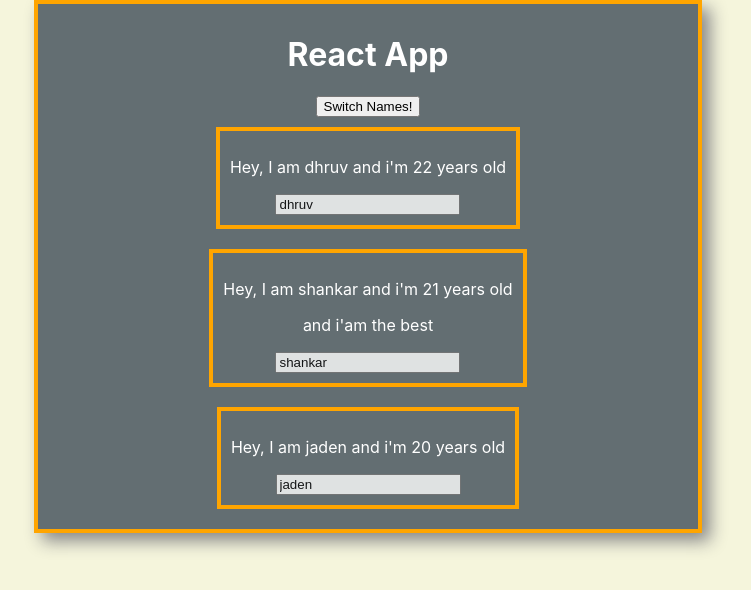
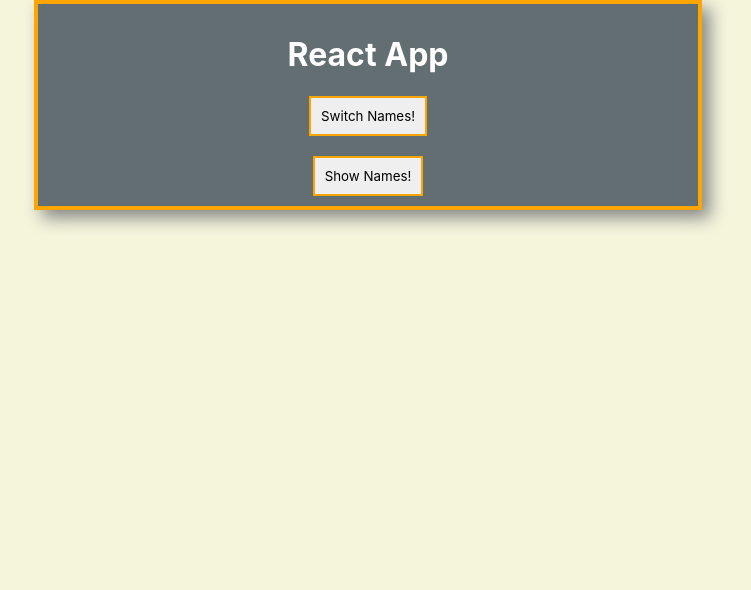
Before and after one commit to prajat/ReactJs-by-Noob, a React (Create React App) app in the folder react-noobapp/: page / in a window 1280 px wide. Shown: the top 590 px of the page, without its empty margins (272-1023 px from the left). Built offline with nearby package versions, Linux system fonts and the light colour scheme.

Commit message:
show persons button added

```diff
--- a/react-noobapp/src/App.js
+++ b/react-noobapp/src/App.js
@@ -8,7 +8,8 @@
       {name:'dhruv',age:'22'},
       {name:'shankar',age:'21'},
       {name:'jaden',age:'20'}
-    ]
+    ],
+    showPersons:false
   }
 
   switchnameHandler = ()=>{
@@ -35,12 +36,18 @@
     });
   }
 
+  togglePersonHandler=()=>{
+    const showstatus=this.state.showPersons;
+    this.setState({showPersons:!showstatus});
+  }
+
   render(){
 
-    return (
-      <div className="App">
-        <h1>React App</h1>
-        <button onClick={this.switchnameHandler}>Switch Names!</button>
+    let persons=null;
+    if(this.state.showPersons){
+      persons=(
+            <div>
+
               <Person
                 name={this.state.persons[0].name}
                 age={this.state.persons[0].age}/>
@@ -52,6 +59,20 @@
               <Person
                 name={this.state.persons[2].name}
                 age={this.state.persons[2].age} />
+
+            </div>
+
+      );
+    }
+
+    return (
+      <div className="App">
+        <h1>React App</h1>
+        <button className="App__button" onClick={this.switchnameHandler}>Switch Names!</button>
+        <br />
+        <button className="App__button" onClick={this.togglePersonHandler}>Show Names!</button>
+        {persons}
+
       </div>
 
 
--- a/react-noobapp/src/App.scss
+++ b/react-noobapp/src/App.scss
@@ -1,23 +1,36 @@
 .App {
   color: #ffffff;
-  width:50%;
+  width: 50%;
   text-align: center;
-  border:4px solid orange;
+  border: 4px solid orange;
   box-shadow: 0.5rem 0.5rem 1rem #888888;
-  display:flex;
+  display: flex;
   flex-direction: column;
   align-items: center;
   background-color: #636e72;
   justify-content: space-around;
   padding: 10px;
+
+  &__button {
+    border: 2px solid orange;
+    font-family: inherit;
+    padding: 10px;
+    cursor: pointer;
+    &:hover{
+      background-color: cornflowerblue;
+    }
+  }
 }
-.person{
+
+.person {
   border: 4px solid orange;
   margin: 10px;
   padding: 10px;
-  &__name{
-   opacity: 0.8;
-    &:hover{
+
+  &__name {
+    opacity: 0.8;
+
+    &:hover {
       opacity: 1;
     }
   }
```
Also changed, not shown: 1 other file (tests, documents, lock files or other folders). Lines whose indentation alone changed are shown as unchanged.
